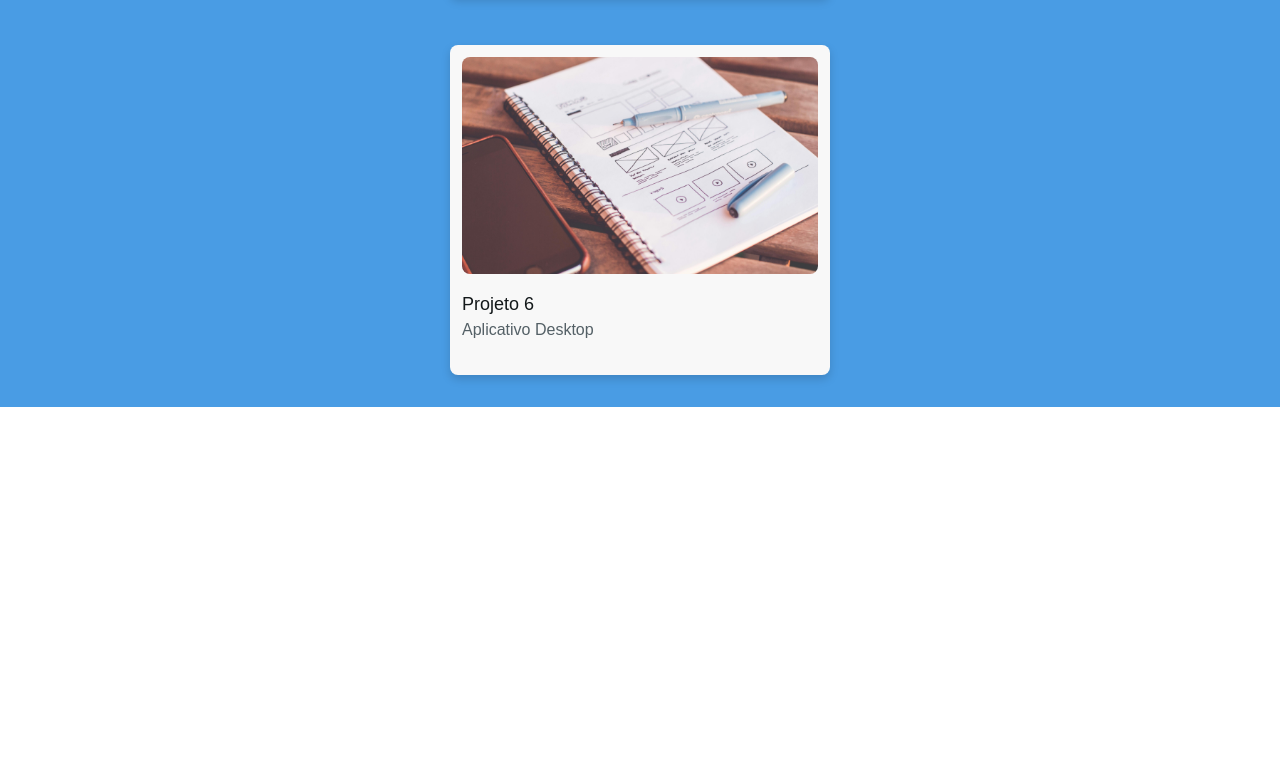
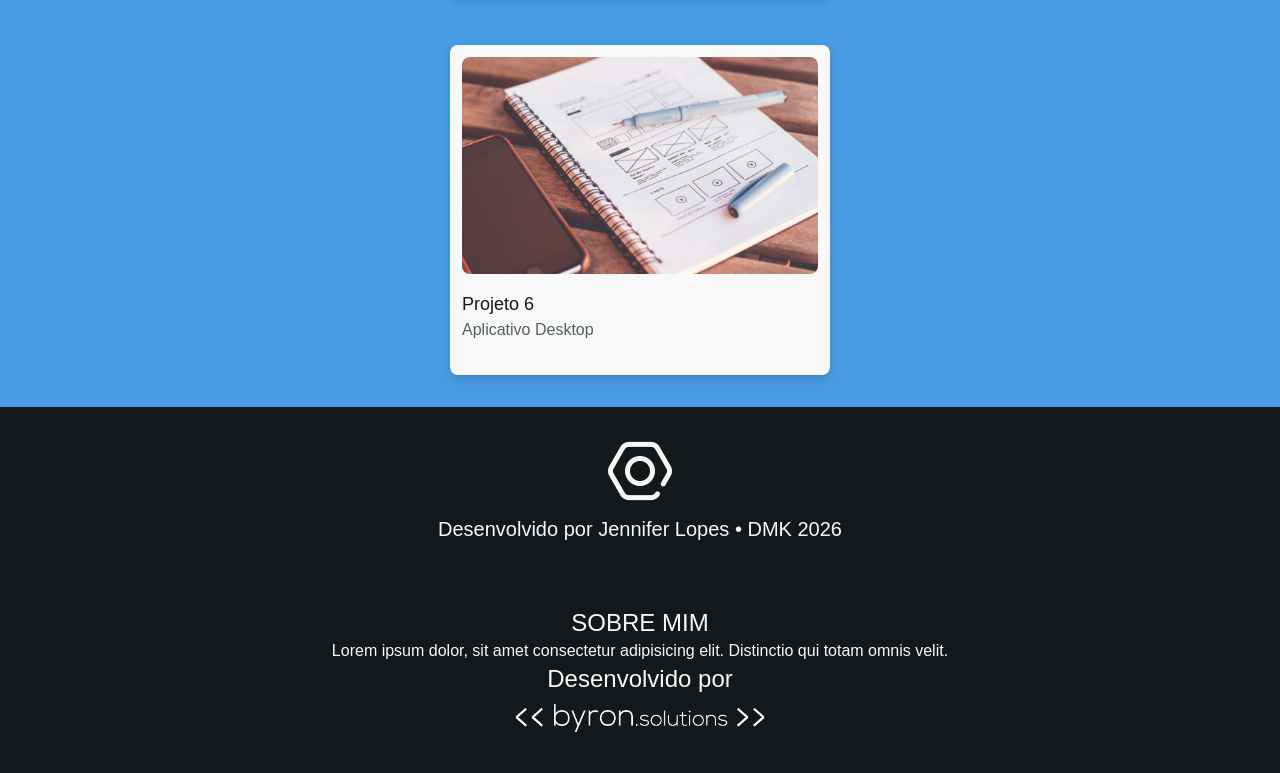
Before and after one commit to Jenni-Lopes/tailwind-landingPage, a website: page src/index.html in a window 1280 px wide. Shown: the part 3786-4559 px from the top of the page. Before the commit the page ends 4193 px from the top, so only its background shows below. Drawn offline with Linux system fonts and the light colour scheme.

Commit message:
feat: criação do footer

```diff
--- a/src/index.html
+++ b/src/index.html
@@ -118,5 +118,25 @@
 
         </div>
     </section>
+
+     <footer class="bg-black text-white flex flex-col p-8">
+        <div class="flex flex-col items-center gap-16">
+            <div class="flex flex-col items-center gap-3">
+                <div class="size-16">
+                    <img src="./img/icon_logo.png" alt="Logo do site">
+                </div>
+                <p class="text-xl">Desenvolvido por Jennifer Lopes • DMK 2026</p>
+            </div>
+            <div class="text-center gap-2">
+                <h3 class="text-2xl">SOBRE MIM</h3>
+                <p class="text-base">Lorem ipsum dolor, sit amet consectetur adipisicing elit. Distinctio qui totam omnis velit.</p>
+            </div>
+        </div>
+        <div class="flex flex-col items-center">
+            <p class="text-2xl">Desenvolvido por</p>
+            <div class="max-w-65"><img src="./img/logo_byron.png" alt="Logo da byron.solutions"></div>
+        </div>
+    </footer>
+
 </body>
 </html>
```
Also changed, not shown: src/output.css.
